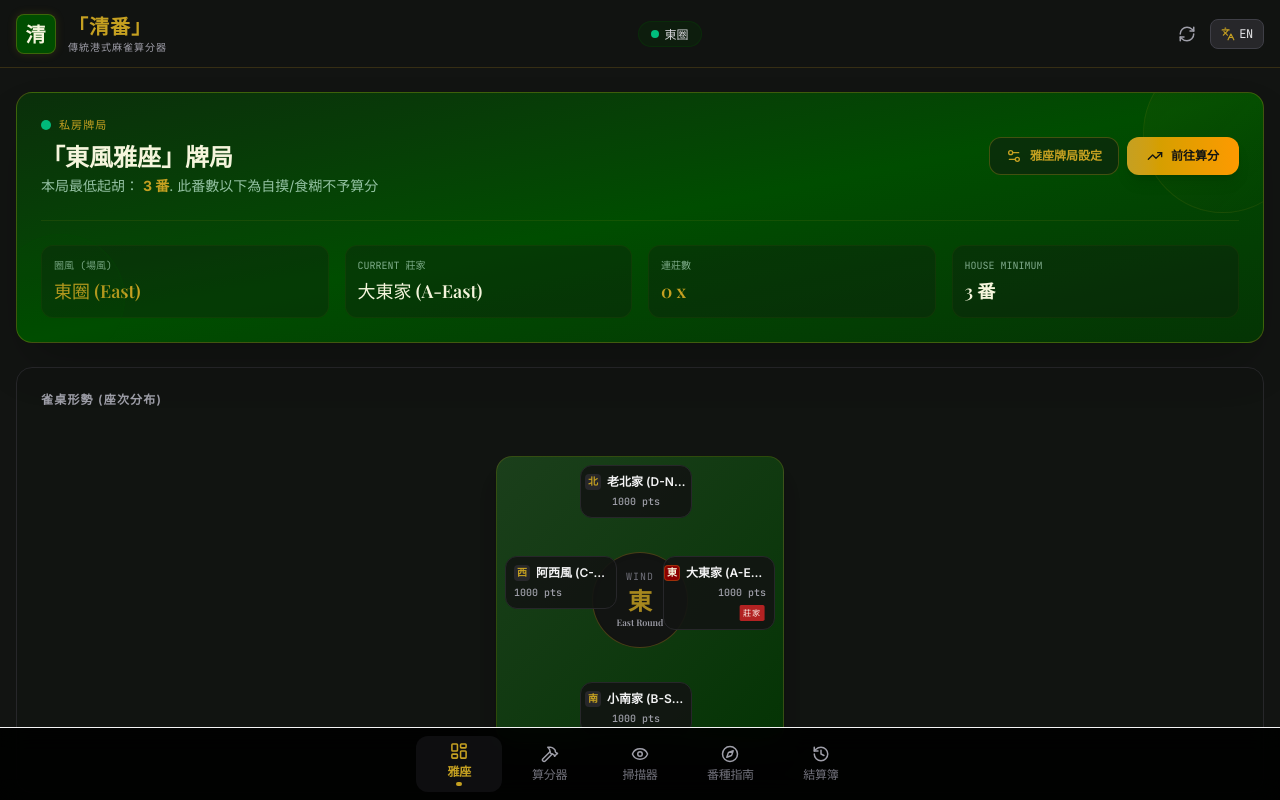
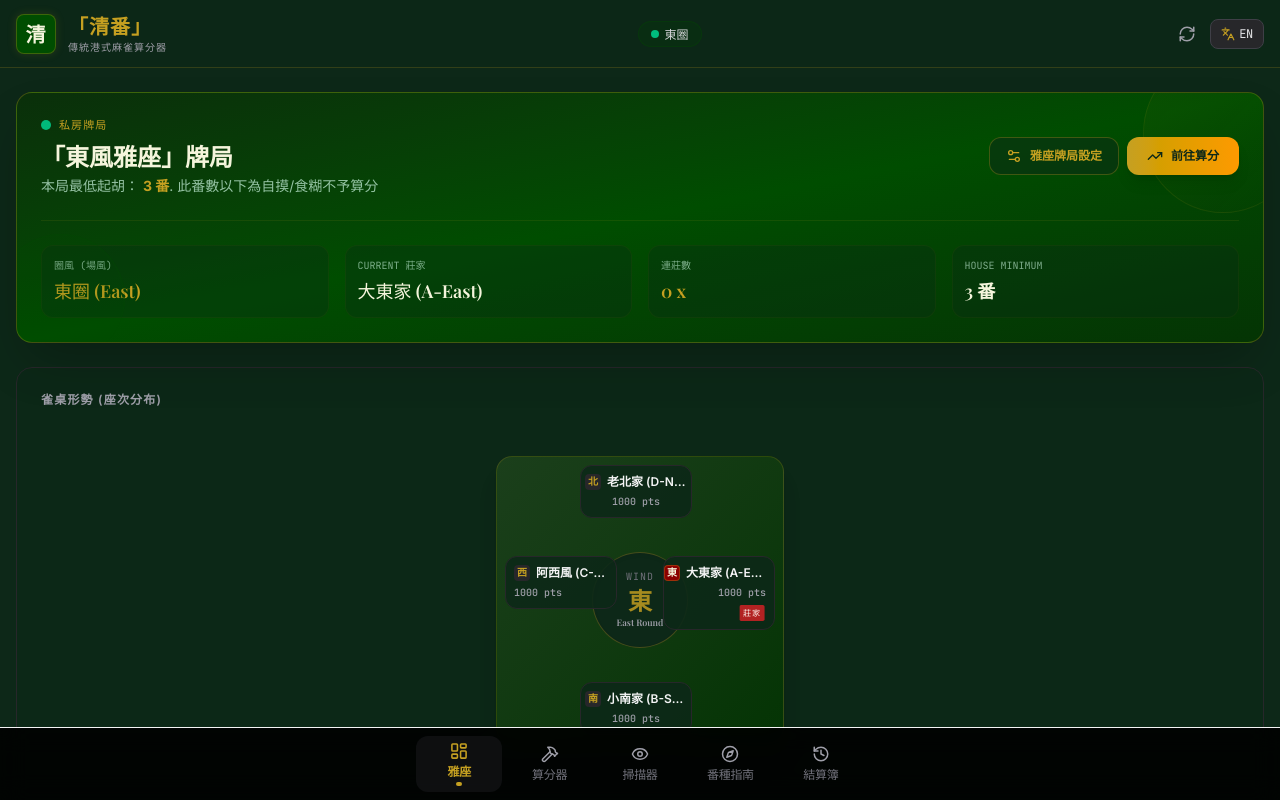
Before and after one commit to MOGIKLABS/-ChingFan-Mahjong, a React (Vite) app: page / in a window 1280 px wide. Shown: the top 800 px of the page. Built offline with nearby package versions, Linux system fonts and the light colour scheme; a web font is replaced by a local one.

Commit message:
Change surface and background colors in index.css
Updated surface and background colors to match new design specifications.

```diff
--- a/src/index.css
+++ b/src/index.css
@@ -12,7 +12,7 @@
   --font-mono: "JetBrains Mono", ui-monospace, SFMono-Regular, monospace;
 
   /* Brand Heritage Palette matching ChingFan Design Specs */
-  --color-surface: #121412;
+  --color-surface: #0d2818;
   --color-primary: #004d00;
   --color-gold-leaf: #C5A021;
   --color-accent-red: #8B0000;
@@ -35,7 +35,7 @@
 }
 
 body {
-  background-color: #121412;
+  background-color: #0d2818;
   color: #F3F4F6;
   font-family: var(--font-sans);
 }
```
